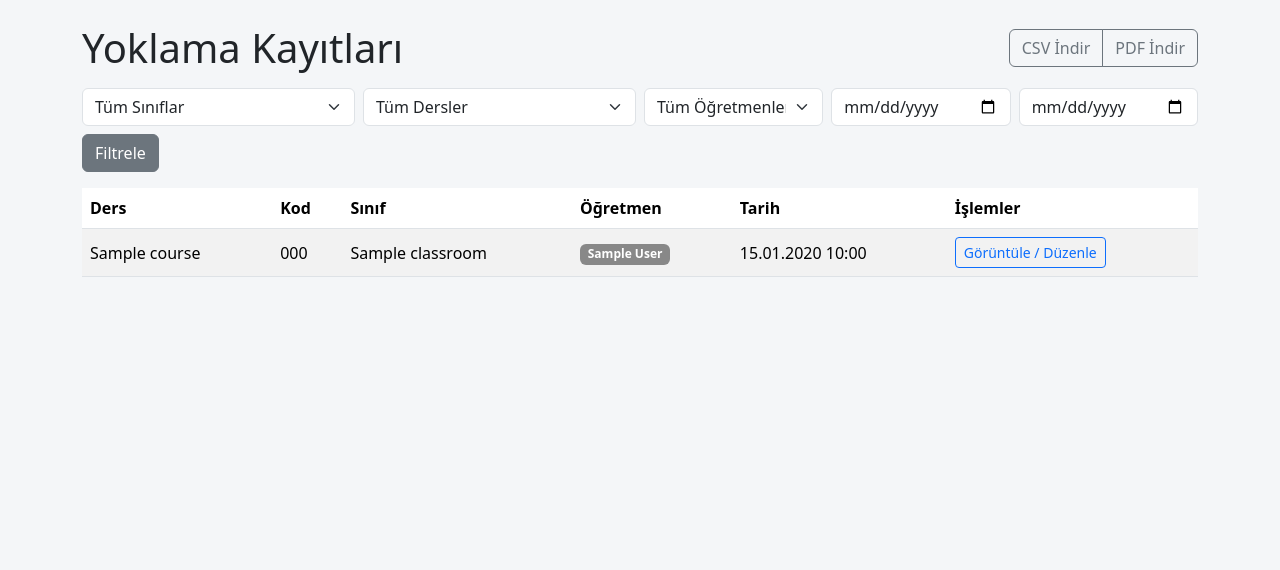
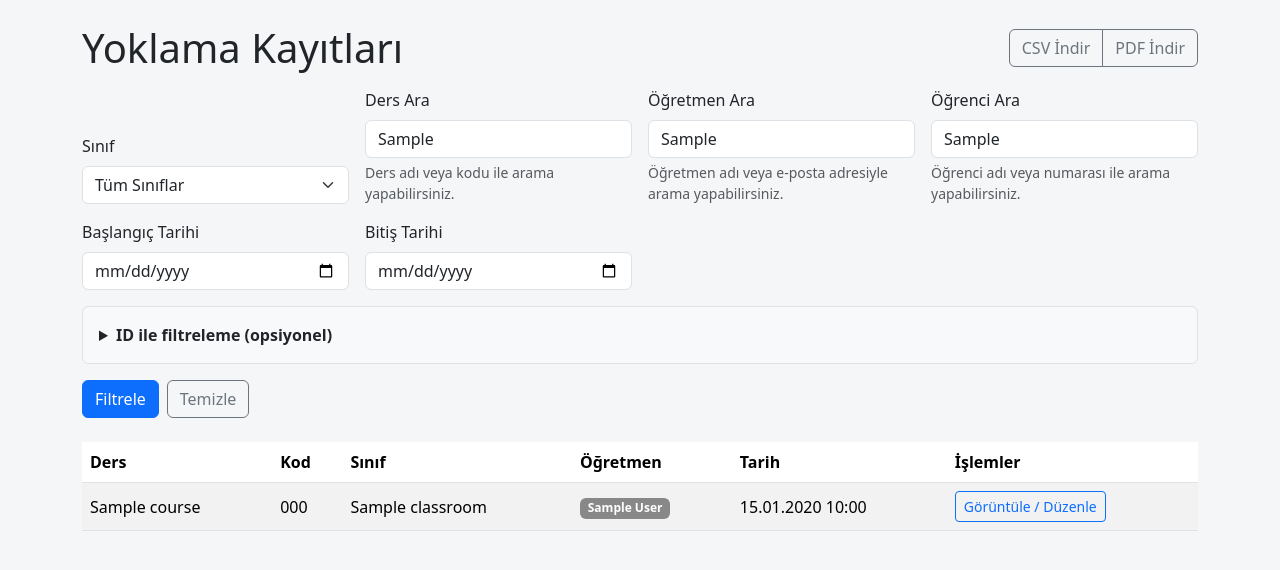
Before and after one commit to turkergucuyeter/Online-Attandance-Tracker--MVP, a Python web app: template app/templates/supervisor/attendance.html in a window 1280 px wide. Shown: the part 56-626 px from the top of the page. Run offline with Jinja, Linux system fonts and the light colour scheme; the template is opened without the code that fills it: most values are stand-ins (such as "Sample title", 1, 10 or a date in 2020).

Commit message:
Add attendance search filters and improve supervisor UI

```diff
--- a/app/templates/supervisor/attendance.html
+++ b/app/templates/supervisor/attendance.html
@@ -8,39 +8,85 @@
     <a class="btn btn-outline-secondary" href="{{ url_for('supervisor.export_attendance_pdf', **request.args) }}">PDF İndir</a>
   </div>
 </div>
-<form class="row g-2 mb-3">
-  <div class="col-md-3">
-    <select class="form-select" name="class_id">
+<form class="row g-3 align-items-end mb-4" method="get">
+  <div class="col-12 col-sm-6 col-xl-3">
+    <label for="classSelect" class="form-label">Sınıf</label>
+    <select class="form-select" id="classSelect" name="class_id">
       <option value="">Tüm Sınıflar</option>
       {% for class_ in classes %}
         <option value="{{ class_.id }}" {% if class_filter == class_.id %}selected{% endif %}>{{ class_.name }}</option>
       {% endfor %}
     </select>
   </div>
-  <div class="col-md-3">
-    <select class="form-select" name="course_id">
-      <option value="">Tüm Dersler</option>
+  <div class="col-12 col-sm-6 col-xl-3">
+    <label for="courseSearch" class="form-label">Ders Ara</label>
+    <input type="search" class="form-control" id="courseSearch" name="course_query" value="{{ course_query }}" list="course-options" placeholder="Ders adı ya da kodu yazın">
+    <datalist id="course-options">
       {% for course in courses %}
-        <option value="{{ course.id }}" {% if course_filter == course.id %}selected{% endif %}>{{ course.name }}</option>
+        <option value="{{ course.name }}" label="{{ course.code }}"></option>
+        <option value="{{ course.code }}" label="{{ course.name }}"></option>
       {% endfor %}
-    </select>
+    </datalist>
+    <div class="form-text">Ders adı veya kodu ile arama yapabilirsiniz.</div>
   </div>
-  <div class="col-md-2">
-    <select class="form-select" name="teacher_id">
-      <option value="">Tüm Öğretmenler</option>
+  <div class="col-12 col-sm-6 col-xl-3">
+    <label for="teacherSearch" class="form-label">Öğretmen Ara</label>
+    <input type="search" class="form-control" id="teacherSearch" name="teacher_query" value="{{ teacher_query }}" list="teacher-options" placeholder="Öğretmen adı ya da e-posta yazın">
+    <datalist id="teacher-options">
       {% for teacher in teachers %}
-        <option value="{{ teacher.id }}" {% if teacher_filter == teacher.id %}selected{% endif %}>{{ teacher.full_name }}</option>
+        <option value="{{ teacher.full_name }}" label="{{ teacher.email }}"></option>
+        <option value="{{ teacher.email }}" label="{{ teacher.full_name }}"></option>
       {% endfor %}
-    </select>
+    </datalist>
+    <div class="form-text">Öğretmen adı veya e-posta adresiyle arama yapabilirsiniz.</div>
   </div>
-  <div class="col-md-2">
-    <input type="date" class="form-control" name="date_from" value="{{ date_from }}" placeholder="Başlangıç">
+  <div class="col-12 col-sm-6 col-xl-3">
+    <label for="studentSearch" class="form-label">Öğrenci Ara</label>
+    <input type="search" class="form-control" id="studentSearch" name="student_query" value="{{ student_query }}" list="student-options" placeholder="Öğrenci adı ya da numarası yazın">
+    <datalist id="student-options">
+      {% for student in students %}
+        <option value="{{ student.full_name }}" label="{{ student.student_number }}"></option>
+        <option value="{{ student.student_number }}" label="{{ student.full_name }}"></option>
+      {% endfor %}
+    </datalist>
+    <div class="form-text">Öğrenci adı veya numarası ile arama yapabilirsiniz.</div>
   </div>
-  <div class="col-md-2">
-    <input type="date" class="form-control" name="date_to" value="{{ date_to }}" placeholder="Bitiş">
+  <div class="col-12 col-sm-6 col-xl-3">
+    <label for="dateFrom" class="form-label">Başlangıç Tarihi</label>
+    <input type="date" class="form-control" id="dateFrom" name="date_from" value="{{ date_from }}" placeholder="Başlangıç">
   </div>
-  <div class="col-md-12">
-    <button class="btn btn-secondary" type="submit">Filtrele</button>
+  <div class="col-12 col-sm-6 col-xl-3">
+    <label for="dateTo" class="form-label">Bitiş Tarihi</label>
+    <input type="date" class="form-control" id="dateTo" name="date_to" value="{{ date_to }}" placeholder="Bitiş">
+  </div>
+  <div class="col-12">
+    <details class="border rounded p-3 bg-body-tertiary">
+      <summary class="fw-semibold">ID ile filtreleme (opsiyonel)</summary>
+      <div class="row g-2 mt-2">
+        <div class="col-12 col-md-6 col-xl-4">
+          <label for="courseSelect" class="form-label">Ders ID</label>
+          <select class="form-select" id="courseSelect" name="course_id">
+            <option value="">Tüm Dersler</option>
+            {% for course in courses %}
+              <option value="{{ course.id }}" {% if course_filter == course.id %}selected{% endif %}>{{ course.name }} ({{ course.code }})</option>
+            {% endfor %}
+          </select>
+        </div>
+        <div class="col-12 col-md-6 col-xl-4">
+          <label for="teacherSelect" class="form-label">Öğretmen ID</label>
+          <select class="form-select" id="teacherSelect" name="teacher_id">
+            <option value="">Tüm Öğretmenler</option>
+            {% for teacher in teachers %}
+              <option value="{{ teacher.id }}" {% if teacher_filter == teacher.id %}selected{% endif %}>{{ teacher.full_name }}</option>
+            {% endfor %}
+          </select>
+        </div>
+      </div>
+    </details>
+  </div>
+  <div class="col-12 d-flex flex-wrap gap-2">
+    <button class="btn btn-primary" type="submit">Filtrele</button>
+    <a class="btn btn-outline-secondary" href="{{ url_for('supervisor.attendance_overview') }}">Temizle</a>
   </div>
 </form>
 <div class="table-responsive">
```
Also changed, not shown: app/routes/supervisor.py (+76 -50 lines).
